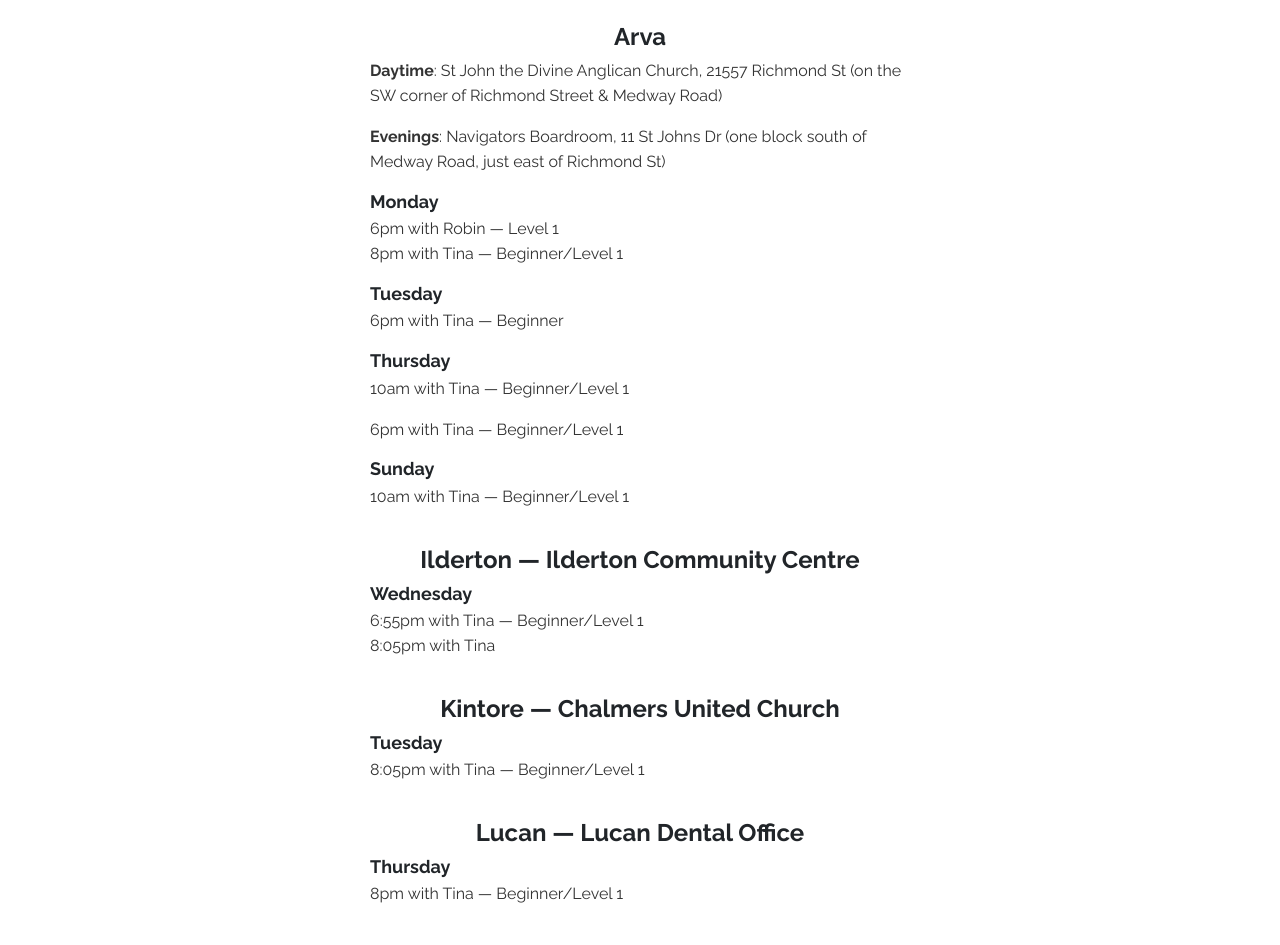
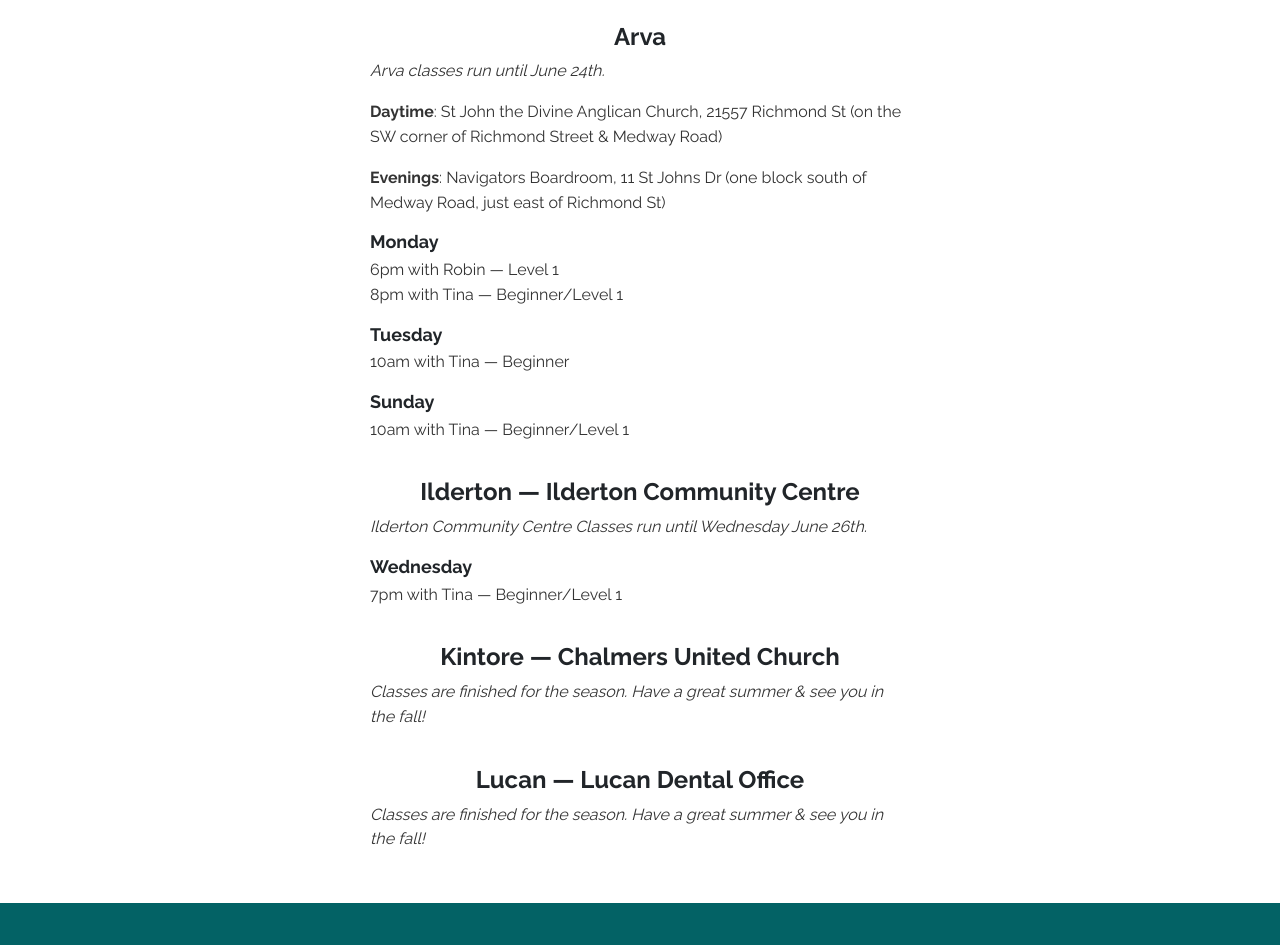
Before and after one commit to arawak/upwarddog-ca, a plain HTML site: page index.html in a window 1280 px wide. Shown: the part 1907-2852 px from the top of the page. Drawn offline with Linux system fonts and the light colour scheme.

Commit message:
pre-update

```diff
--- a/index.html
+++ b/index.html
@@ -158,16 +158,19 @@ teachers are supportive and all are welcome!
         </div>
         <div class="col-6">
           <h3 class="text-center compact">Arva</h3>
+            <p><em>Arva classes run until June 24th.</em></p>
             <p><b>Daytime</b>: St John the Divine Anglican Church, 21557 Richmond St (on the SW corner of Richmond Street &amp; Medway Road)</p>
             <p><b>Evenings</b>: Navigators Boardroom, 11 St Johns Dr (one block south of Medway Road, just east of Richmond St)</p>
             <h4>Monday</h4>
             <p>6pm with Robin &mdash; Level 1<br/>
             8pm with Tina &mdash; Beginner/Level 1</p>
             <h4>Tuesday</h4>
-            <p>6pm with Tina &mdash; Beginner<br/>
+            <p>10am with Tina &mdash; Beginner</p>
+<!--
             <h4>Thursday</h4>
             <p>10am with Tina &mdash; Beginner/Level 1<br/>
             <p>6pm with Tina &mdash; Beginner/Level 1</p>
+-->
             <h4>Sunday</h4>
             <p>10am with Tina &mdash; Beginner/Level 1</p>
         </div>
@@ -181,10 +184,9 @@ teachers are supportive and all are welcome!
         </div>
         <div class="col-6">
           <h3 class="text-center compact">Ilderton &mdash; Ilderton Community Centre</h3>
+            <p><em>Ilderton Community Centre Classes run until Wednesday June 26th.</em></p>
             <h4>Wednesday</h4>
-            <p>6:55pm with Tina &mdash; Beginner/Level 1<br />
-8:05pm with Tina
-            </p>
+            <p>7pm with Tina &mdash; Beginner/Level 1</p>
         </div>
         <div class="col-3">
           <img alt="" src="img/none.jpg">
@@ -196,8 +198,7 @@ teachers are supportive and all are welcome!
         </div>
         <div class="col-6">
           <h3 class="text-center compact">Kintore &mdash; Chalmers United Church</h3>
-            <h4>Tuesday</h4>
-            <p>8:05pm with Tina &mdash; Beginner/Level 1</p>
+            <p><em>Classes are finished for the season.  Have a great summer & see you in the fall!</em></p>
         </div>
         <div class="col-3">
           <img alt="" src="img/none.jpg">
@@ -209,8 +210,7 @@ teachers are supportive and all are welcome!
         </div>
         <div class="col-6">
           <h3 class="text-center compact">Lucan &mdash; Lucan Dental Office</h3>
-            <h4>Thursday</h4>
-            <p>8pm with Tina &mdash; Beginner/Level 1<br/>
+            <p><em>Classes are finished for the season.  Have a great summer & see you in the fall!</em></p>
         </div>
         <div class="col-3">
           <img alt="" src="img/none.jpg">
@@ -283,21 +283,12 @@ teachers are supportive and all are welcome!
       <div class="row justify-content-center">
         <div class="col-md-12 text-center">
           <h2 class="section-title">Contact Us</h2>
-          <div>
-                <iframe width="600" height="500" id="gmap_canvas" src="https://maps.google.com/maps?q=14340%20Medway%20Road%2C%20Arva%20ON%20N0M%201C0&t=&z=13&ie=UTF8&iwloc=&output=embed" frameborder="0" scrolling="no" marginheight="0" marginwidth="0">
-                 </iframe>
-          </div>
         </div>
       </div>
 
       <div class="row justify-content-center">
         <div class="col-lg-3 col-md-4">
           <div class="info">
-            <div>
-              <i class="fa fa-map-marker"></i>
-              <p>14340 Medway Road<br/>Arva ON <br/> N0M 1C0</p>
-            </div>
-
             <div>
               <i class="fa fa-envelope"></i>
               <p>yoga@upwarddog.ca</p>
```
